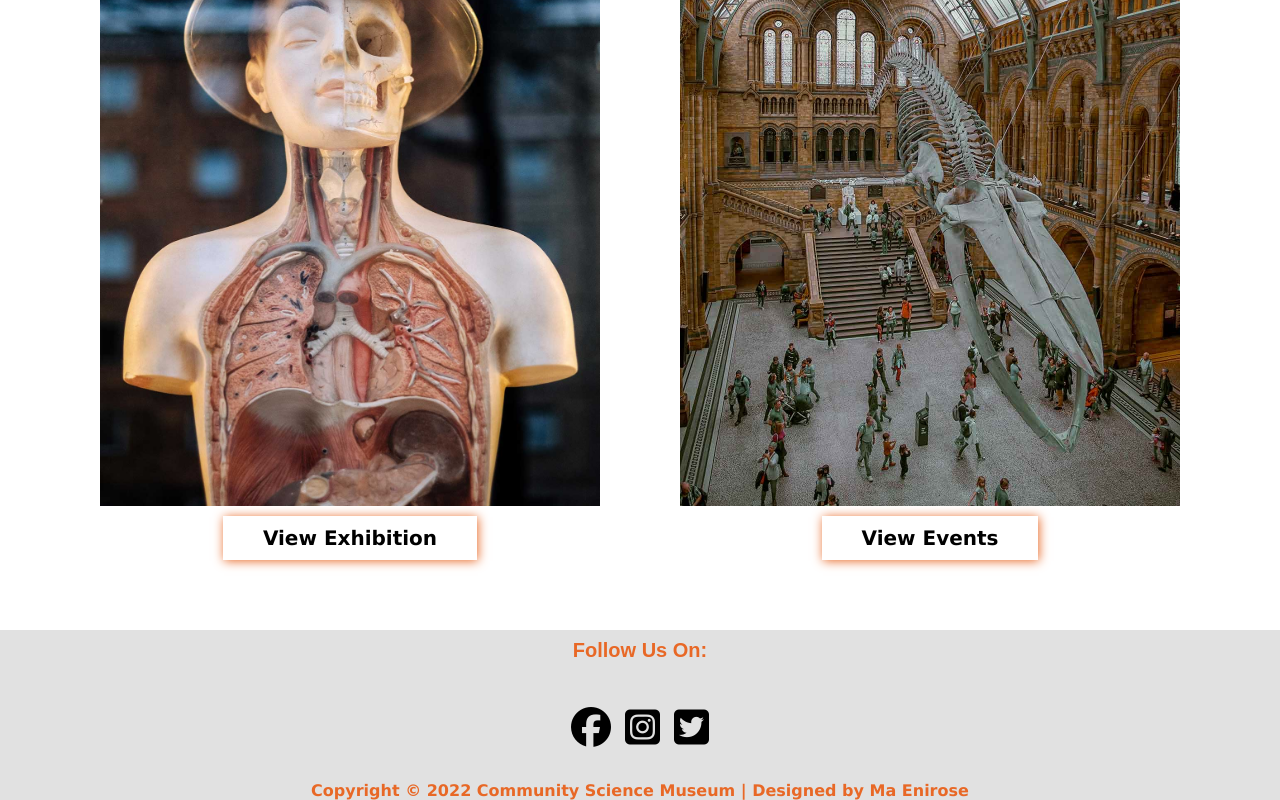
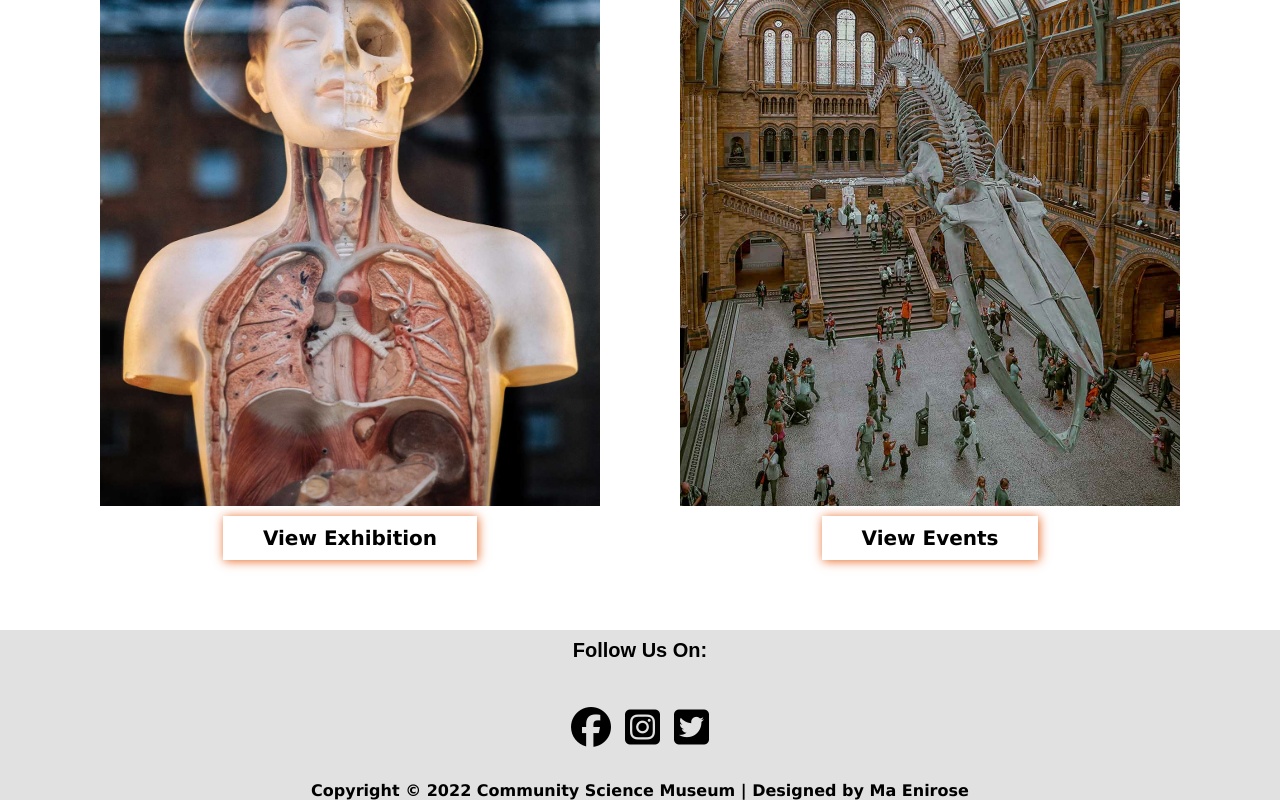
Before and after one commit to Enirose/Semester-project1_Ma-Enirose, a plain HTML site: page index.html in a window 1280 px wide. Shown: the part 1545-2345 px from the top of the page. Drawn offline with Linux system fonts and the light colour scheme.

Commit message:
change footer color

```diff
--- a/css/styles.css
+++ b/css/styles.css
@@ -263,7 +263,7 @@ h2 {
 /* Footer*/
 .footer-info {
     background-color: #E1E1E1;
-    color: #E86826;
+    color: #000000;
     width: 100vw;
     margin: 0px auto;
     text-align: center;
@@ -273,7 +273,7 @@ h2 {
 .social-media {
     text-align: center;
     margin: 30px auto;
-    color: #E86826;
+    color: #000000;
     display: block;
 }
 
```
